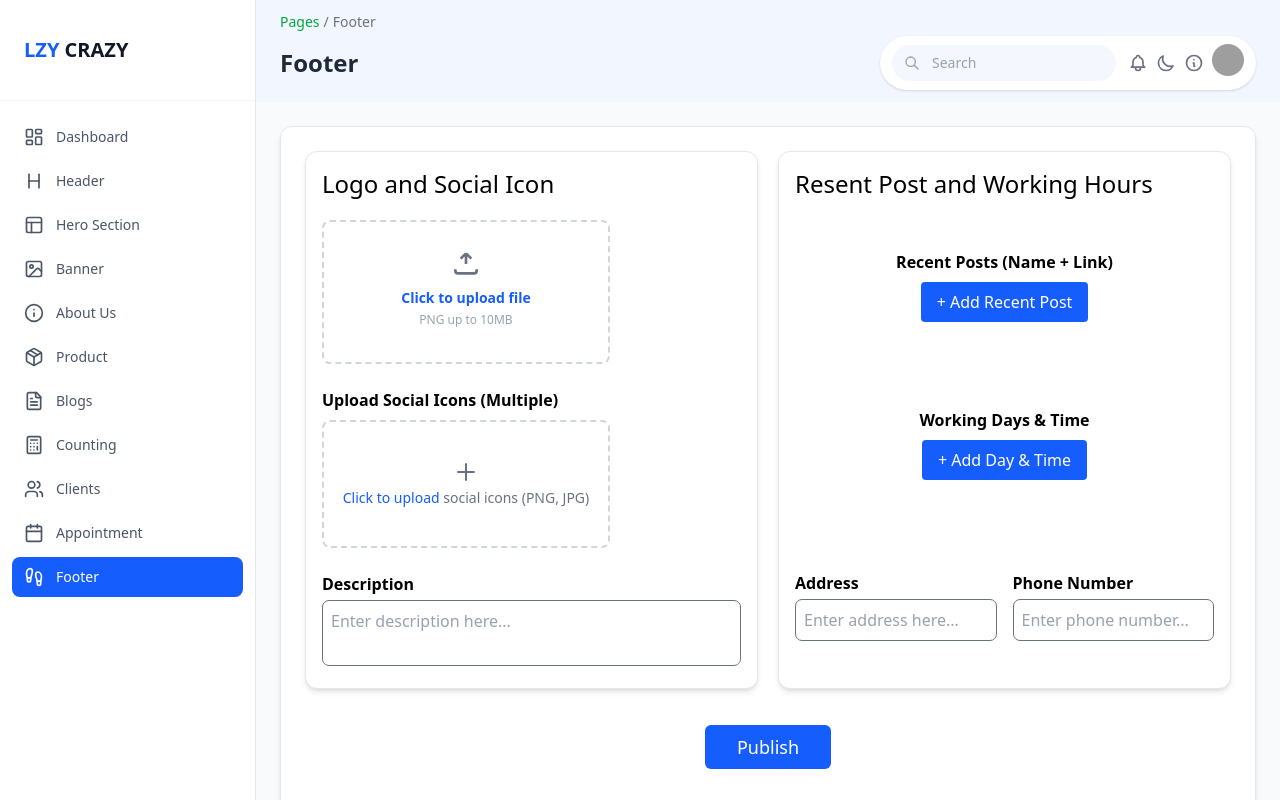
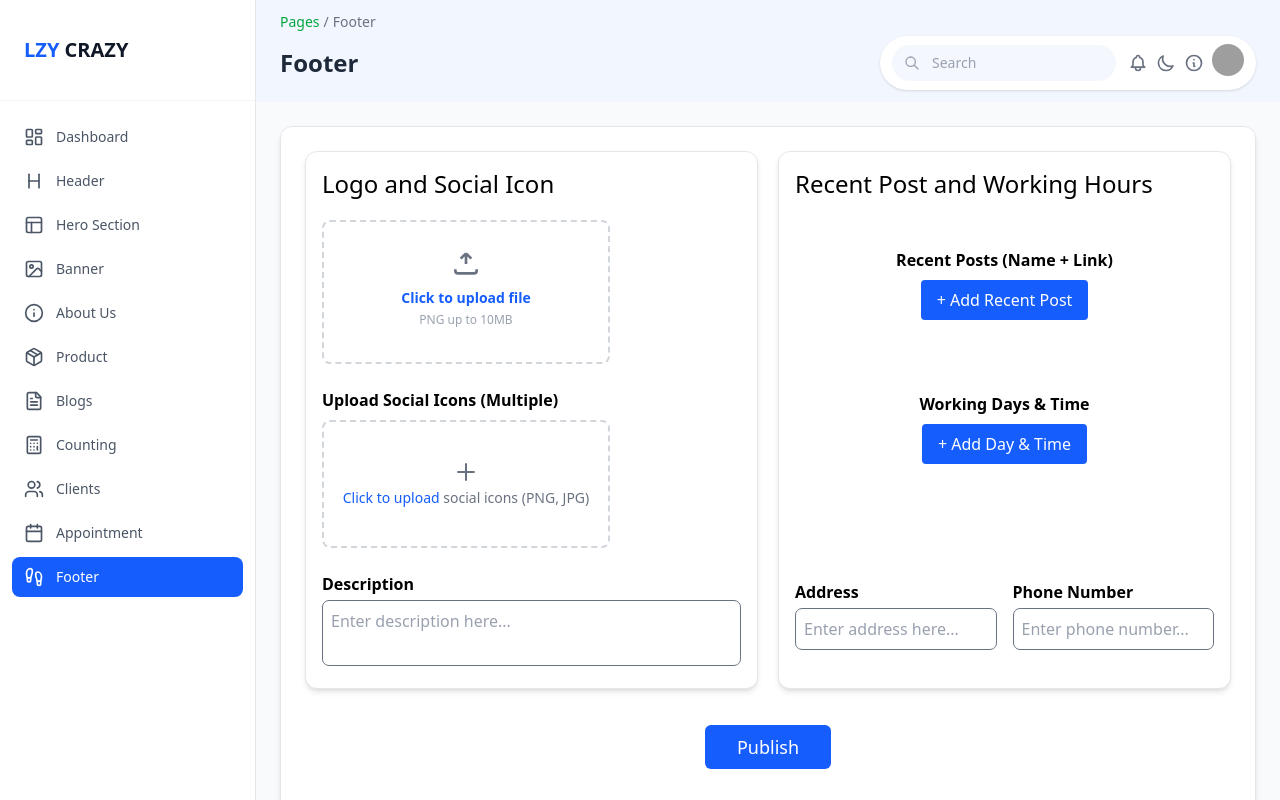
Before and after one commit to ankitjha-code/lzy-crazy-dashboard, a React (Vite) app: page /footer in a window 1280 px wide. Built offline with nearby package versions, Linux system fonts and the light colour scheme; sample sign-in values are in the browser's storage; grey boxes are pictures that could not be loaded.

Commit message:
Update Footer.jsx

```diff
--- a/src/pages/Footer.jsx
+++ b/src/pages/Footer.jsx
@@ -68,14 +68,16 @@ const Footer = () => {
 
   return (
     <form className="w-full card-container max-w-[1550px] mx-auto min-h-screen bg-white rounded-xl border border-gray-200 shadow-md mb-8 px-1 py-6 md:p-6">
-      <div className="flex gap-5">
-        <div className="w-1/2 bg-white rounded-xl border border-gray-200 shadow-md p-4 text-white">
-          <label className="text-black text-2xl">Logo and Social Icon</label>
+      <div className="flex flex-col md:flex-row gap-5">
+        <div className="w-full md:w-1/2 bg-white rounded-xl border border-gray-200 shadow-md p-4 text-white">
+          <label className="text-black text-xl sm:text-2xl">
+            Logo and Social Icon
+          </label>
 
-          <div className="relative flex items-start mt-5">
+          <div className="relative flex flex-col sm:flex-row items-start mt-5 gap-4">
             <label
               htmlFor="file-upload"
-              className="flex flex-col items-center justify-center w-72 h-36 border-2 border-dashed border-gray-300 rounded-lg cursor-pointer hover:border-blue-500 transition p-4 bg-white"
+              className="flex flex-col items-center justify-center w-full sm:w-72 h-36 border-2 border-dashed border-gray-300 rounded-lg cursor-pointer hover:border-blue-500 transition p-4 bg-white"
             >
               <div className="flex flex-col items-center justify-center pt-2 pb-4">
                 <svg
@@ -107,7 +109,7 @@ const Footer = () => {
             </label>
 
             {selectedFile && (
-              <div className="relative ml-8 w-70 h-36 rounded-lg overflow-hidden border border-gray-300 shadow-md bg-white">
+              <div className="relative w-full sm:w-70 h-36 rounded-lg overflow-hidden border border-gray-300 shadow-md bg-white">
                 <img
                   src={selectedFile}
                   alt="Preview"
@@ -132,7 +134,7 @@ const Footer = () => {
 
             <label
               htmlFor="social-upload"
-              className="flex flex-col items-center justify-center w-72 h-32 border-2 border-dashed border-gray-300 rounded-lg cursor-pointer hover:border-blue-500 transition p-4 bg-white"
+              className="flex flex-col items-center justify-center w-full sm:w-72 h-32 border-2 border-dashed border-gray-300 rounded-lg cursor-pointer hover:border-blue-500 transition p-4 bg-white"
             >
               <div className="flex flex-col items-center justify-center">
                 <svg
@@ -169,7 +171,7 @@ const Footer = () => {
               {socialIcons.map((icon) => (
                 <div
                   key={icon.id}
-                  className="flex items-center gap-4 border border-gray-300 p-2 rounded-lg"
+                  className="flex flex-col sm:flex-row items-start sm:items-center gap-4 border border-gray-300 p-2 rounded-lg"
                 >
                   <div className="relative w-16 h-16 overflow-hidden border border-gray-300 rounded-md">
                     <img
@@ -189,7 +191,7 @@ const Footer = () => {
                   <input
                     type="url"
                     placeholder="https://your-link.com"
-                    className="flex-1 border border-gray-400 p-2 rounded-md text-black"
+                    className="w-full sm:flex-1 border border-gray-400 p-2 rounded-md text-black"
                     value={icon.link}
                     onChange={(e) => handleLinkChange(icon.id, e.target.value)}
                   />
@@ -197,6 +199,7 @@ const Footer = () => {
               ))}
             </div>
           </div>
+
           <div className="flex-1 mt-6">
             <label
               htmlFor="home"
@@ -213,11 +216,12 @@ const Footer = () => {
           </div>
         </div>
 
-        <div className="w-1/2 bg-white rounded-xl border border-gray-200 shadow-md p-4 text-white">
-          <label className="text-black text-2xl">
-            Resent Post and Working Hours
+        <div className="w-full md:w-1/2 bg-white rounded-xl border border-gray-200 shadow-md p-4 text-white">
+          <label className="text-black text-xl sm:text-2xl">
+            Recent Post and Working Hours
           </label>
-          <div className="mt-[50px] text-center">
+
+          <div className="mt-12 text-center">
             <label className="font-semibold block mb-2 text-black">
               Recent Posts (Name + Link)
             </label>
@@ -234,12 +238,12 @@ const Footer = () => {
               {recentPosts.map((post) => (
                 <div
                   key={post.id}
-                  className="flex items-center gap-4 border border-gray-300 p-2 rounded-lg"
+                  className="flex flex-col sm:flex-row items-stretch gap-4 border border-gray-300 p-2 rounded-lg"
                 >
                   <input
                     type="text"
                     placeholder="Enter Post Name"
-                    className="w-1/2 border border-gray-400 p-2 rounded-md text-black"
+                    className="w-full sm:w-1/2 border border-gray-400 p-2 rounded-md text-black"
                     value={post.name}
                     onChange={(e) =>
                       handleRecentPostChange(post.id, "name", e.target.value)
@@ -248,7 +252,7 @@ const Footer = () => {
                   <input
                     type="url"
                     placeholder="https://link-to-post.com"
-                    className="w-1/2 border border-gray-400 p-2 rounded-md text-black"
+                    className="w-full sm:w-1/2 border border-gray-400 p-2 rounded-md text-black"
                     value={post.link}
                     onChange={(e) =>
                       handleRecentPostChange(post.id, "link", e.target.value)
@@ -257,7 +261,7 @@ const Footer = () => {
                   <button
                     type="button"
                     onClick={() => handleRemoveRecentPost(post.id)}
-                    className="bg-red-600 text-white text-xs px-2 py-1 rounded hover:bg-red-700"
+                    className="self-start bg-red-600 text-white text-xs px-2 py-1 rounded hover:bg-red-700"
                     title="Remove post"
                   >
                     &#10005;
@@ -267,7 +271,7 @@ const Footer = () => {
             </div>
           </div>
 
-          <div className="mt-[70px] text-center mt-9">
+          <div className="mt-14 text-center">
             <label className="font-semibold block mb-2 text-black">
               Working Days & Time
             </label>
@@ -284,12 +288,12 @@ const Footer = () => {
               {dayTimes.map((item) => (
                 <div
                   key={item.id}
-                  className="flex items-center gap-4 border border-gray-300 p-2 rounded-lg"
+                  className="flex flex-col sm:flex-row items-stretch gap-4 border border-gray-300 p-2 rounded-lg"
                 >
                   <input
                     type="text"
                     placeholder="Enter Day (e.g., Monday)"
-                    className="w-1/2 border border-gray-400 p-2 rounded-md text-black"
+                    className="w-full sm:w-1/2 border border-gray-400 p-2 rounded-md text-black"
                     value={item.day}
                     onChange={(e) =>
                       handleDayTimeChange(item.id, "day", e.target.value)
@@ -298,7 +302,7 @@ const Footer = () => {
                   <input
                     type="text"
                     placeholder="Enter Time (e.g., 10:00 AM - 5:00 PM)"
-                    className="w-1/2 border border-gray-400 p-2 rounded-md text-black"
+                    className="w-full sm:w-1/2 border border-gray-400 p-2 rounded-md text-black"
                     value={item.time}
                     onChange={(e) =>
                       handleDayTimeChange(item.id, "time", e.target.value)
@@ -307,7 +311,7 @@ const Footer = () => {
                   <button
                     type="button"
                     onClick={() => handleRemoveDayTime(item.id)}
-                    className="bg-red-600 text-white text-xs px-2 py-1 rounded hover:bg-red-700"
+                    className="self-start bg-red-600 text-white text-xs px-2 py-1 rounded hover:bg-red-700"
                     title="Remove"
                   >
                     &#10005;
@@ -316,8 +320,9 @@ const Footer = () => {
               ))}
             </div>
           </div>
-          <div className="flex gap-4 mt-[75px]">
-            <div className="w-1/2">
+
+          <div className="flex flex-col sm:flex-row gap-4 mt-25">
+            <div className="w-full sm:w-1/2">
               <label
                 htmlFor="address"
                 className="font-semibold block mb-1 text-black"
@@ -331,7 +336,7 @@ const Footer = () => {
                 placeholder="Enter address here..."
               ></textarea>
             </div>
-            <div className="w-1/2">
+            <div className="w-full sm:w-1/2">
               <label
                 htmlFor="phone"
                 className="font-semibold block mb-1 text-black"
```
